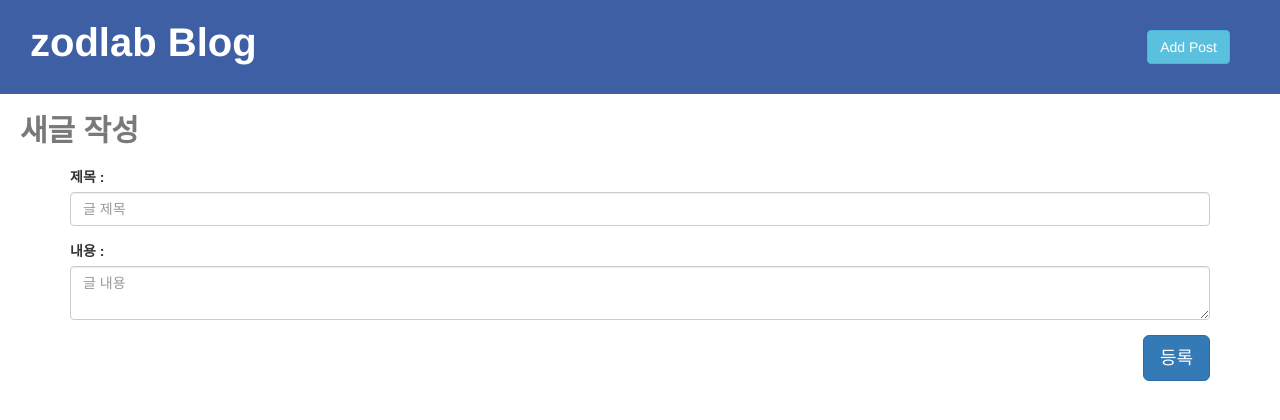
After one commit to kimzod/simple_djangoBlog, a Django app: page /blog/add/ in a window 1280 px wide. The commit adds this page. Shown: the top 420 px of the page. Run offline with Django 3.2, Linux system fonts and the light colour scheme; some libraries are stand-ins or nearby versions.

Commit message:
CRUD 완성

```diff
--- /dev/null
+++ b/blogproject/blog/templates/blog/add.html
@@ -0,0 +1,18 @@
+{% extends "base.html" %}
+{% block content %}
+    <form action="" method="post">
+    {% csrf_token %}
+        <h2 class="post-add">새글 작성</h2>
+        <div class="container">
+            <div class="form-group">
+                <label for="input-title">제목 : </label>
+                <input type="text" name="title" id="input-title" class="form-control" placeholder="글 제목" />
+            </div>
+            <div class="form-group">
+                <label for="input-content">내용 : </label>
+                <textarea row="5" type="text" name="content" id="input-content" class="form-control" placeholder="글 내용"></textarea>
+            </div>
+            <button type="submit" class="btn btn-primary btn-lg">등록</button>
+        </div>
+    <form>
+{% endblock  %}
--- a/blogproject/blog/templates/blog/index.html
+++ b/blogproject/blog/templates/blog/index.html
@@ -9,7 +9,7 @@
                     <div class="content">{{ post.content|truncatewords:50 }}</div>
                     <div class="info">
                         <div class="published-date"><span>Date | </span>{{ post.published_date }}</div>
-                        <div class="author"><span></span></div>
+                        <div class="author"><span>Author | </span>{{ post.author }}</div>
                     </div>
                 </li>
             {% endfor %}
--- a/blogproject/blog/urls.py
+++ b/blogproject/blog/urls.py
@@ -4,5 +4,7 @@ from . import views
 app_name = 'blog'
 urlpatterns = [
     path('', views.index, name='index'),
-    path('<int:pk>/', views.detail, name='detail'),
+    path('detail/<int:pk>/', views.detail, name='detail'),
+    path('add/', views.add, name='add'),
+    path('delete/<int:pk>/', views.delete, name='delete'),
 ]
--- a/blogproject/blog/views.py
+++ b/blogproject/blog/views.py
@@ -1,8 +1,10 @@
-from django.shortcuts import render
+from django.shortcuts import render, redirect
 from blog.models import Post
+from django.contrib.auth import get_user_model
+from django.http import HttpResponse
 
 def index(request):
-    posts = Post.objects.filter(published_date__isnull=False).order_by('-created_date')
+    posts = Post.objects.all().order_by('-created_date')
     context = {"posts": posts}
     return render(request, 'blog/index.html', context)
 
@@ -10,3 +12,23 @@ def detail(request, pk):
     post = Post.objects.get(pk=pk)
     context = {"post": post}
     return render(request, 'blog/detail.html', context)
+
+def add(request):
+    if request.method == 'POST':
+        User = get_user_model()
+        author = User.objects.get(username='zodlab')
+        title = request.POST['title']
+        content = request.POST['content']
+        post = Post.objects.create(author=author, title=title, content=content)
+        post_pk = post.pk
+        return redirect('blog:detail', pk=post_pk)
+    elif request.method == 'GET':
+        return render(request, 'blog/add.html')
+
+def delete(request, pk):
+    if request.method == 'POST':
+        post = Post.objects.get(pk=pk)
+        post.delete()
+        return render(request, 'blog/delete.html')
+    elif request.method == 'GET':
+        return HttpResponse('잘못된 접근입니다')
--- a/blogproject/static/css/blog.css
+++ b/blogproject/static/css/blog.css
@@ -8,11 +8,25 @@
 }
 
 .header h1 {
+    color: white;
     font-size: 40px;
     font-weight: bolder;
     margin: 0;
     margin-bottom: 10px;
     padding: 0;
+}
+
+.add-post {
+    position: absolute;
+    right: 50px;
+    top: 30px;
+}
+
+.post-add {
+    font-weight: bolder;
+    margin-left: 20px;
+    margin-bottom: 20px;
+    color: #797979;
 }
 
 .recent {
@@ -40,3 +54,7 @@ a:hover { text-decoration: none; }
  .info span { font-weight: bold; }
 
  .author { float: right; }
+
+ .btn {
+     float: right;
+ }
--- a/blogproject/templates/base.html
+++ b/blogproject/templates/base.html
@@ -12,8 +12,11 @@
 </head>
 <body>
     <div class="header">
-        <h1>zodlab Blog</h1>
+        <a class="home" href="{% url 'blog:index' %}"><h1>zodlab Blog</h1></a>
     </div>
+    <a class="add-post" href="{% url 'blog:add' %}">
+        <button type="button" class="btn btn-info">Add Post</button>
+    </a>
     {% block content %}
     {% endblock %}
 </body>
```
Also changed, not shown: blogproject/blog/templates/blog/delete.html (added, +9 -0 lines), blogproject/blog/templates/blog/detail.html (+9 -0 lines).
